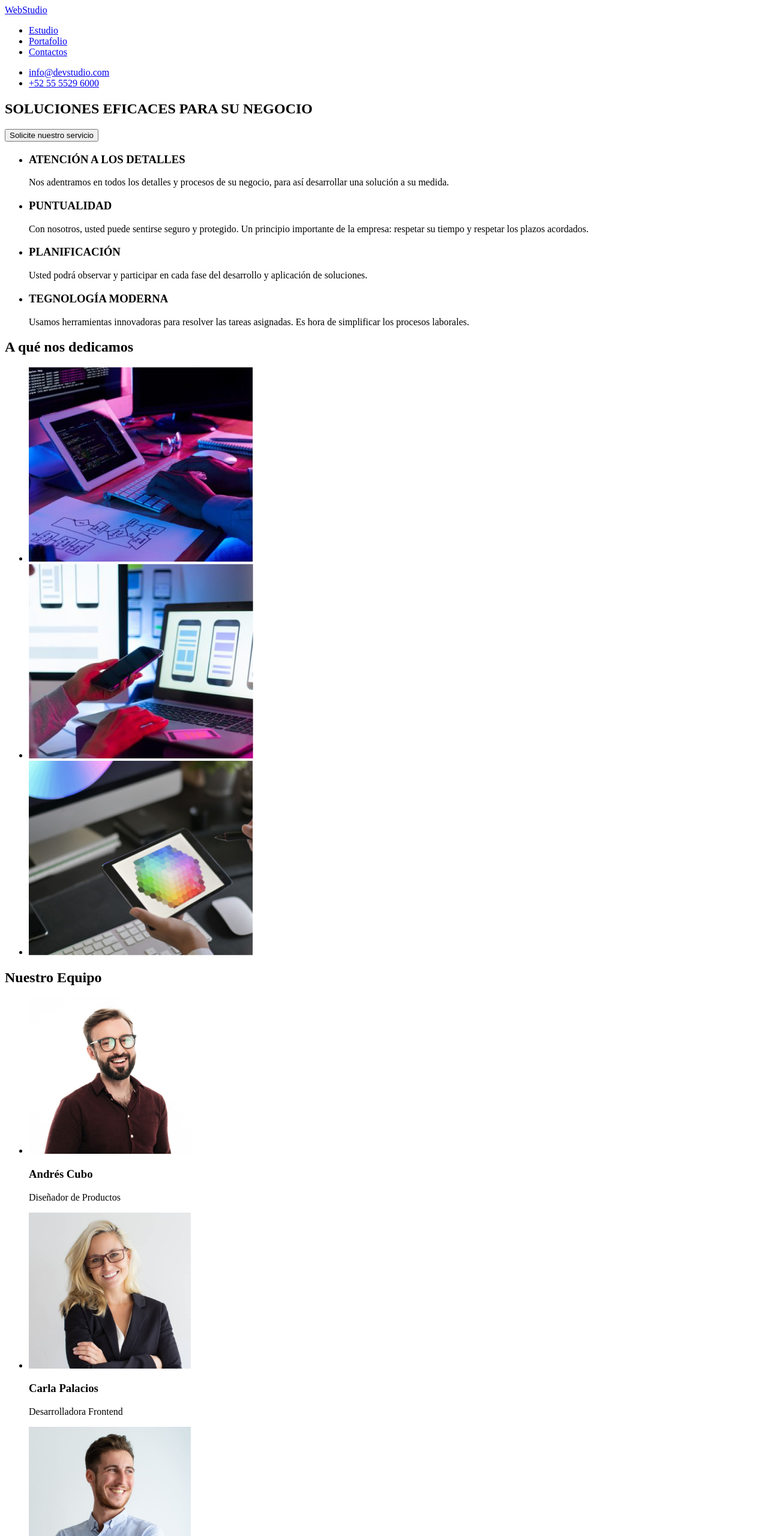
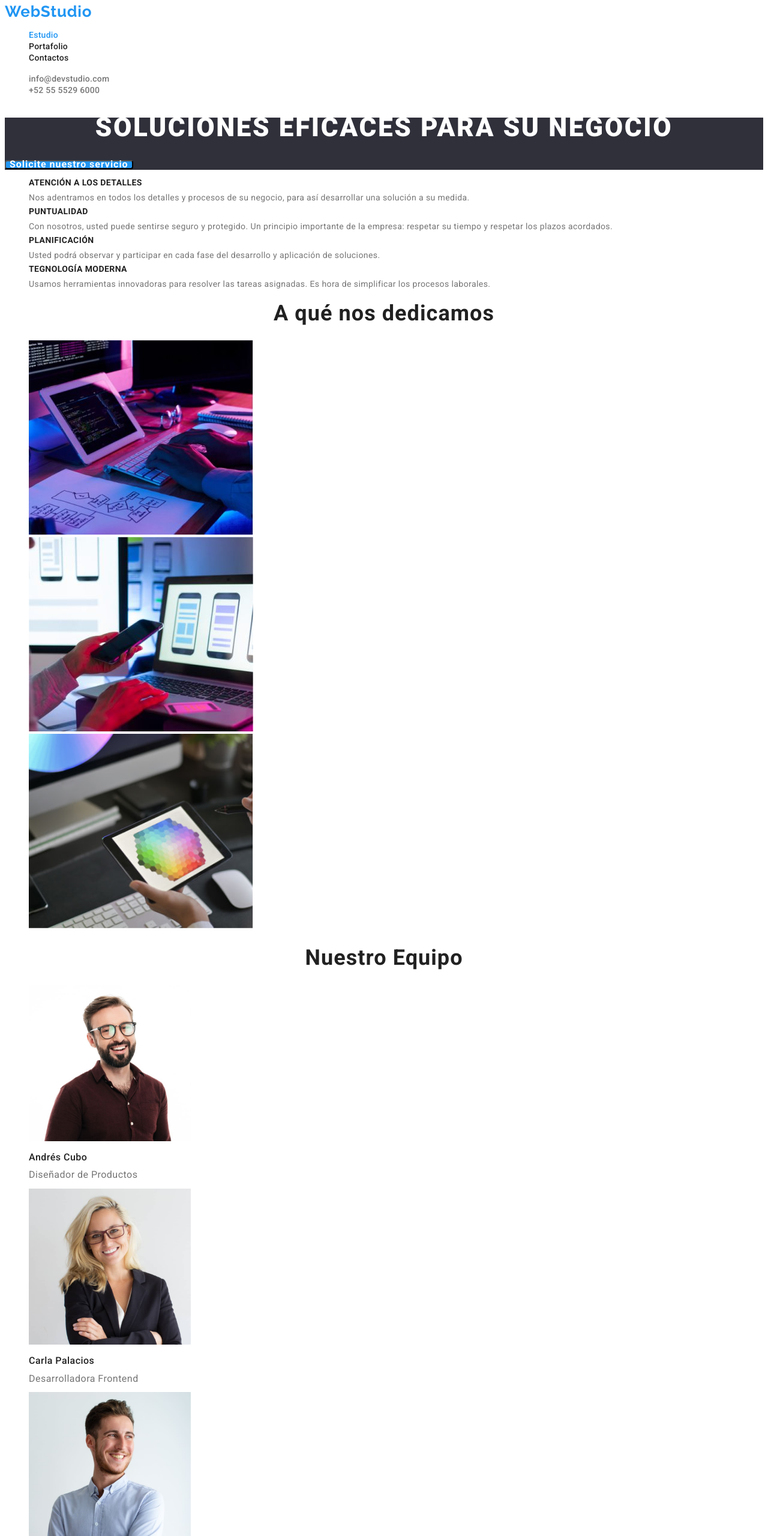
Before and after one commit to elcasv/goit-markup-hw-02, a plain HTML site: page index.html in a window 1280 px wide. Shown: the top 2560 px of the page at 60% size. Drawn offline with Linux system fonts and the light colour scheme.

Commit message:
first commit

```diff
--- /dev/null
+++ b/css/styles.css
@@ -0,0 +1,199 @@
+
+@import url('https://fonts.googleapis.com/css2?family=Raleway:wght@700&display=swap');
+@import url('https://fonts.googleapis.com/css2?family=Roboto:wght@400;500;700;900&display=swap');
+
+:root {
+    --primary-color:rgb(33, 150, 243);
+    --font-color:rgb(33, 33, 33);
+    --detail-color: rgb(255, 255, 255);
+}
+.list {
+    list-style: none;
+}
+.link {
+    text-decoration: none;
+}
+body {
+    font-family: 'Roboto', sans-serif;
+    color: var(--primary-color);
+}
+.main__header {
+    background-color: var(--detail-color);
+}
+.solutions {
+    background-color: rgb(47, 48, 58);
+}
+.ourplus {
+    background-color: var(--detail-color);
+}
+.ourwork {
+    background-color: var(--detail-color);
+}
+.page__ending {
+    background-color: rgb(47, 48, 58);
+}
+.main__icon {
+    color: inherit;
+    font-family: 'Raleway', sans-serif;
+    font-weight: 700;
+    font-size: 26px;
+    line-height: 0.85;
+    letter-spacing: 0.03em;
+}
+.web__navigation .navigation__link {
+    color: var(--font-color);
+    font-family: inherit;
+    font-weight: 500;
+    font-size: 14px;
+    line-height: 0.85;
+    letter-spacing: 0.02em;
+}
+.web__navigation .navigation__link:hover,
+.web__navigation .navigation__link:focus {
+    color: inherit;
+}
+.contact__info .contact__link {
+    color: rgb(117, 117, 117);
+    font-family: inherit;
+    font-weight: 500;
+    font-size: 14px;
+    line-height: 0.85;
+    letter-spacing: 0.02em;
+}
+.contact__info .contact__link:hover,
+.contact__info .contact__link:focus {
+    color: inherit;
+}
+.navigation__link.current {
+    color: inherit;
+}
+.solutions .solutions__tittle {
+    color: var(--detail-color);
+    font-family: inherit;
+    font-weight: 900;
+    font-size: 44px;
+    line-height: 0.73;
+    letter-spacing: 0.06em;
+    text-align: center;
+}
+.ourplus__item .ourplus__tittle {
+    color: var(--font-color);
+    font-family: inherit;
+    font-weight: 700;
+    font-size: 14px;
+    line-height: 0.85;
+    letter-spacing: 0.03em;
+}
+.ourplus__item .ourplus__text {
+    color: rgb(117, 117, 117);
+    font-family: inherit;
+    font-size: 14px;
+    line-height: 0.58;
+    letter-spacing: 0.03em;
+}
+.ourwork .ourwork__tittle {
+    color: var(--font-color);
+    font-family: inherit;
+    font-weight: 700;
+    font-size: 36px;
+    line-height: 0.85;
+    letter-spacing: 0.03em;
+    text-align: center;
+}
+.solutions .solutions__button {
+    color: var(--detail-color);
+    border-radius: 4px;
+    background-color: var(--primary-color);
+    font-family: inherit;
+    font-weight: 700;
+    font-size: 16px;
+    line-height: 0.53;
+    letter-spacing: 0.06em;
+    cursor: pointer;
+}
+.categories__item .categories__button {
+    color: var(--font-color);
+    border-radius: 4px;
+    background-color: rgb(245, 244, 250);
+    font-family: inherit;
+    font-weight: 500;
+    font-size: 16px;
+    line-height: 0.61;
+    letter-spacing: 0.03em;
+    cursor: pointer;
+}
+.categories__item .categories__button:hover,
+.categories__item .categories__button:focus {
+    color: var(--detail-color);
+    background-color: var(--primary-color);
+}
+.webstudio__portafolio {
+    background-color: var(--detail-color);
+}
+.ourteam .ourteam__tittle {
+    color: var(--font-color);
+    font-family: inherit;
+    font-weight: 700;
+    font-size: 36px;
+    line-height: 0.85;
+    letter-spacing: 0.03em;
+    text-align: center;
+}
+.ourteam__item .ourteam__subtittle {
+    color: var(--font-color);
+    font-family: inherit;
+    font-weight: 500;
+    font-size: 16px;
+    line-height: 0.85;
+    letter-spacing: 0.03em;
+}
+.ourteam__item .ourteam__text {
+    color: rgb(117, 117, 117);
+    font-family: inherit;
+    font-size: 16px;
+    line-height: 0.85;
+    letter-spacing: 0.03em;
+}
+.page__ending .ending__icon {
+    color: inherit;
+    font-family: 'Raleway', sans-serif;
+    font-weight: 700;
+    font-size: 26px;
+    line-height: 0.85;
+    letter-spacing: 0.03em;
+}
+.ending__item .ending__address {
+    color: var(--detail-color);
+    font-family: inherit;
+    font-weight: 400;
+    font-size: 14px;
+    line-height: 0.58;
+    letter-spacing: 0.03em;
+}
+.ending__contact .ending__link {
+    color: rgba(255, 255, 255, 0.6);
+    font-family: inherit;
+    font-weight: 400;
+    font-size: 14px;
+    line-height: 0.58;
+    letter-spacing: 0.03em;
+}
+.ending__contact .ending__link:hover,
+.ending__contact .ending__link:focus {
+    color: inherit;
+}
+.portafolio__item .portafolio__tittle {
+    color: var(--font-color);
+    font-family: inherit;
+    font-weight: 700;
+    font-size: 18px;
+    line-height: 0.5;
+    letter-spacing: 0.06em;
+}
+.portafolio__item .portafolio__text {
+    color: rgb(117, 117, 117);
+    font-family: inherit;
+    font-size: 16px;
+    line-height: 0.53;
+    letter-spacing: 0.03em;
+}
--- a/index.html
+++ b/index.html
@@ -4,95 +4,116 @@
 <head>
   <meta charset="UTF-8">
   <meta name="viewport" content="width=device-width, initial-scale=1.0">
-  <title>Document</title>
+  <title>WebStudio</title>
+  <link rel="stylesheet" href="./css/styles.css">
 </head>
 
 <body>
-  <header>
-      <a href="#">WebStudio</a>
+  <header class="main__header">
+      <a class="main__icon link" href="#">WebStudio</a>
       <nav>
-        <ul>
-          <li><a href="#main__solutions">Estudio</a></li>
-          <li><a href="#main__ourwork">Portafolio</a></li>
-          <li><a href="#main__footer">Contactos</a></li>
+        <ul class="web__navigation list">
+          <li class="navigation__item">
+            <a class="navigation__link current link" href="./index.html">Estudio</a>
+          </li>
+          <li class="navigation__item">
+            <a class="navigation__link link" href="./portafolio.html">Portafolio</a>
+          </li>
+          <li class="navigation__item">
+            <a class="navigation__link link" href="#">Contactos</a>
+          </li>
         </ul>
       </nav>
       <div>
-        <ul>
-        <li><a href="mailto:info@devstudio.com">info@devstudio.com</a></li>
-        <li><a href="tel:+525555296000">+52 55 5529 6000</a></li>
+        <ul class="contact__info list">
+        <li class="contact__item">
+          <a class="contact__link link" href="mailto:info@devstudio.com">info@devstudio.com</a>
+        </li>
+        <li class="contact__item">
+          <a class="contact__link link" href="tel:+525555296000">+52 55 5529 6000</a>
+        </li>
         </ul>
       </div>
   </header>
   <main id="main__webstudio">
-      <section id="main__solutions">
-        <h1>SOLUCIONES EFICACES PARA SU NEGOCIO</h1>
-        <button type="button">Solicite nuestro servicio</button>
+      <section id="main__solutions" class="solutions">
+        <h1 class="solutions__tittle">SOLUCIONES EFICACES PARA SU NEGOCIO</h1>
+        <button class="solutions__button" type="button">Solicite nuestro servicio</button>
       </section>
-  <section id="main__ourplus">
-    <ul>
-      <li>
-        <h3>ATENCIÓN A LOS DETALLES</h3>
-        <p>Nos adentramos en todos los detalles y procesos de su negocio, para así desarrollar una solución a su medida.</p>
+  <section id="main__ourplus" class="ourplus">
+    <ul class="ourplus__navigation list">
+      <li class="ourplus__item">
+        <h3 class="ourplus__tittle">ATENCIÓN A LOS DETALLES</h3>
+        <p class="ourplus__text">Nos adentramos en todos los detalles y procesos de su negocio, para así desarrollar una solución a su medida.</p>
       </li>
-      <li>
-        <h3>PUNTUALIDAD</h3>
-        <p>Con nosotros, usted puede sentirse seguro y protegido. Un principio importante de la empresa: respetar su tiempo y respetar los plazos acordados.</p>
+      <li class="ourplus__item">
+        <h3 class="ourplus__tittle">PUNTUALIDAD</h3>
+        <p class="ourplus__text">Con nosotros, usted puede sentirse seguro y protegido. Un principio importante de la empresa: respetar su tiempo y respetar los plazos acordados.</p>
       </li>
-      <li>
-        <h3>PLANIFICACIÓN</h3>
-        <p>Usted podrá observar y participar en cada fase del desarrollo y aplicación de soluciones.</p>
+      <li class="ourplus__item">
+        <h3 class="ourplus__tittle">PLANIFICACIÓN</h3>
+        <p class="ourplus__text">Usted podrá observar y participar en cada fase del desarrollo y aplicación de soluciones.</p>
       </li>
-      <li>
-        <h3>TEGNOLOGÍA MODERNA</h3>
-        <p>Usamos herramientas innovadoras para resolver las tareas asignadas. Es hora de simplificar los procesos laborales.</p>
+      <li class="ourplus__item">
+        <h3 class="ourplus__tittle">TEGNOLOGÍA MODERNA</h3>
+        <p class="ourplus__text">Usamos herramientas innovadoras para resolver las tareas asignadas. Es hora de simplificar los procesos laborales.</p>
       </li>
     </ul>
-    <section id="main__ourwork">
-      <h2>A qué nos dedicamos</h2>
-      <ul>
-        <li><img src="images/diagramaflujo_squoosh.jpg" alt="diagrama flujo" width="374" height="324"></li>
-        <li><img src="images/multiplataforma_squoosh.jpg" alt="multiplataforma" width="374" height="324"></li>
-        <li><img src="images/paletacromatica_squoosh.jpg" alt="paleta cromática" width="374" height="324"></li>
+    <section id="main__ourwork" class="ourwork">
+      <h2 class="ourwork__tittle">A qué nos dedicamos</h2>
+      <ul class="ourwork__navigation list">
+        <li class="ourwork__item">
+          <img class="ourwork__image" src="images/diagramaflujo_squoosh.jpg" alt="diagrama flujo" width="374" height="324">
+        </li>
+        <li class="ourwork__item">
+          <img class="ourwork__image" src="images/multiplataforma_squoosh.jpg" alt="multiplataforma" width="374" height="324">
+        </li>
+        <li class="ourwork__item">
+          <img class="ourwork__image" src="images/paletacromatica_squoosh.jpg" alt="paleta cromática" width="374" height="324">
+        </li>
       </ul>
     </section>
   </section>
-  <section id="main__team">
-    <h2>Nuestro Equipo</h2>
-    <ul>
-      <li>
-          <img src="images/andres_squoosh.jpg" alt="Andrés" width="270">
-          <h3>Andrés Cubo</h3>
-          <p>Diseñador de Productos</p>
+  <section id="main__team" class="ourteam">
+    <h2 class="ourteam__tittle">Nuestro Equipo</h2>
+    <ul class="ourteam__navigation list">
+      <li class="ourteam__item">
+          <img class="ourteam__image" src="images/andres_squoosh.jpg" alt="Andrés" width="270">
+          <h3 class="ourteam__subtittle">Andrés Cubo</h3>
+          <p class="ourteam__text">Diseñador de Productos</p>
       </li>
-      <li>
-          <img src="images/carla_squoosh.jpg" alt="Carla" width="270">
-          <h3>Carla Palacios</h3>
-          <p>Desarrolladora Frontend</p>
+      <li class="ourteam__item">
+          <img class="ourteam__image" src="images/carla_squoosh.jpg" alt="Carla" width="270">
+          <h3 class="ourteam__subtittle">Carla Palacios</h3>
+          <p class="ourteam__text">Desarrolladora Frontend</p>
       </li>
-      <li>
-          <img src="images/mario_squoosh.jpg" alt="Mario" width="270">
-          <h3>Mario Dorado</h3>
-          <p>Marketing</p>
+      <li class="ourteam__item">
+          <img class="ourteam__image" src="images/mario_squoosh.jpg" alt="Mario" width="270">
+          <h3 class="ourteam__subtittle">Mario Dorado</h3>
+          <p class="ourteam__text">Marketing</p>
       </li>
-      <li>
-          <img src="images/pablo_squoosh.jpg" alt="Pablo" width="270">
-          <h3>Pablo Mijangos</h3>
-          <p>Diseñador IU</p>
+      <li class="ourteam__item">
+          <img class="ourteam__image" src="images/pablo_squoosh.jpg" alt="Pablo" width="270">
+          <h3 class="ourteam__subtittle">Pablo Mijangos</h3>
+          <p class="ourteam__text">Diseñador IU</p>
       </li>
     </ul>
   </section>
   </main>
-  <footer id="main__footer">
-    <a href="#">WebStudio</a>
+  <footer id="main__footer" class="page__ending">
+    <a class="ending__icon link" href="#">WebStudio</a>
     <address>
-      <ul>
-        <li>
-          Calz. Ticomán 500, Ciudad de<br>
-          México, CDMX, México
+      <ul class="ending__navigation list">
+        <li class="ending__item">
+          <span class="ending__address">Calz. Ticomán 500, Ciudad de<br></span>
+          <span class="ending__address">México, CDMX, México</span>
         </li>
-        <li><a href="mailto:info@devstudio.com">info@devstudio.com</a></li>
-        <li><a href="tel:+525555296000">+52 55 5529 6000</a></li>
+        <li class="ending__contact">
+          <a class="ending__link link" href="mailto:info@devstudio.com">info@devstudio.com</a>
+        </li>
+        <li class="ending__contact">
+          <a class="ending__link link" href="tel:+525555296000">+52 55 5529 6000</a>
+        </li>
       </ul>
     </address>
   </footer>
```
Also changed, not shown: portafolio.html (added, +128 -0 lines), images/Edicionlimitada_squoosh.jpg (added), images/Lainspiracion_squoosh.jpg (added), images/NegocioCrecimiento_squoosh.jpg (added), images/Poster_squoosh.jpg (added), images/ProyectoCajas_squoosh.jpg (added), images/ProyectoLAB_squoosh.jpg (added), images/ProyectoPrime_squoosh.jpg (added), images/RestauranteMariscos_squoosh.jpg (added), images/Tecnoduck_squoosh.jpg (added).
